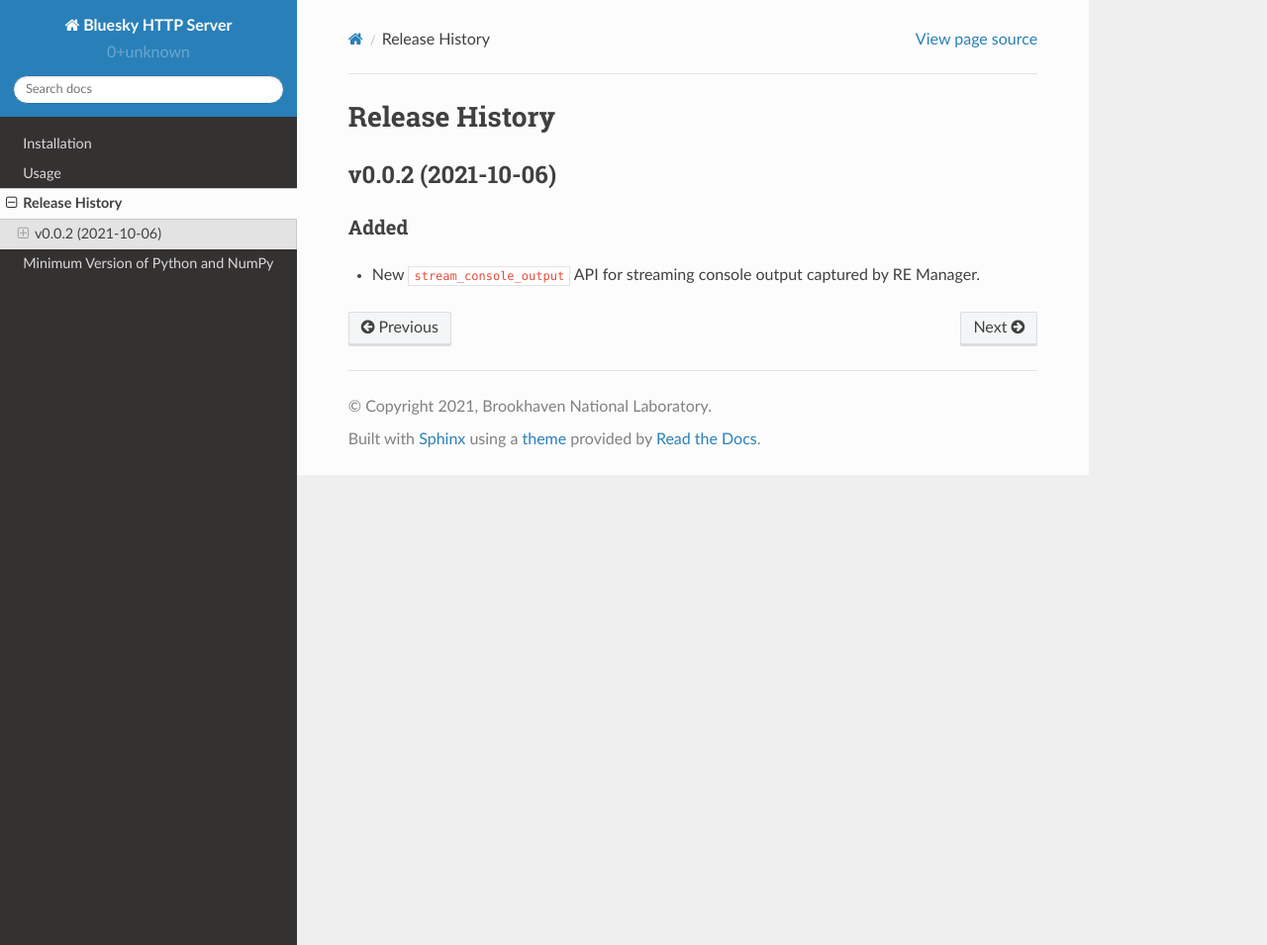
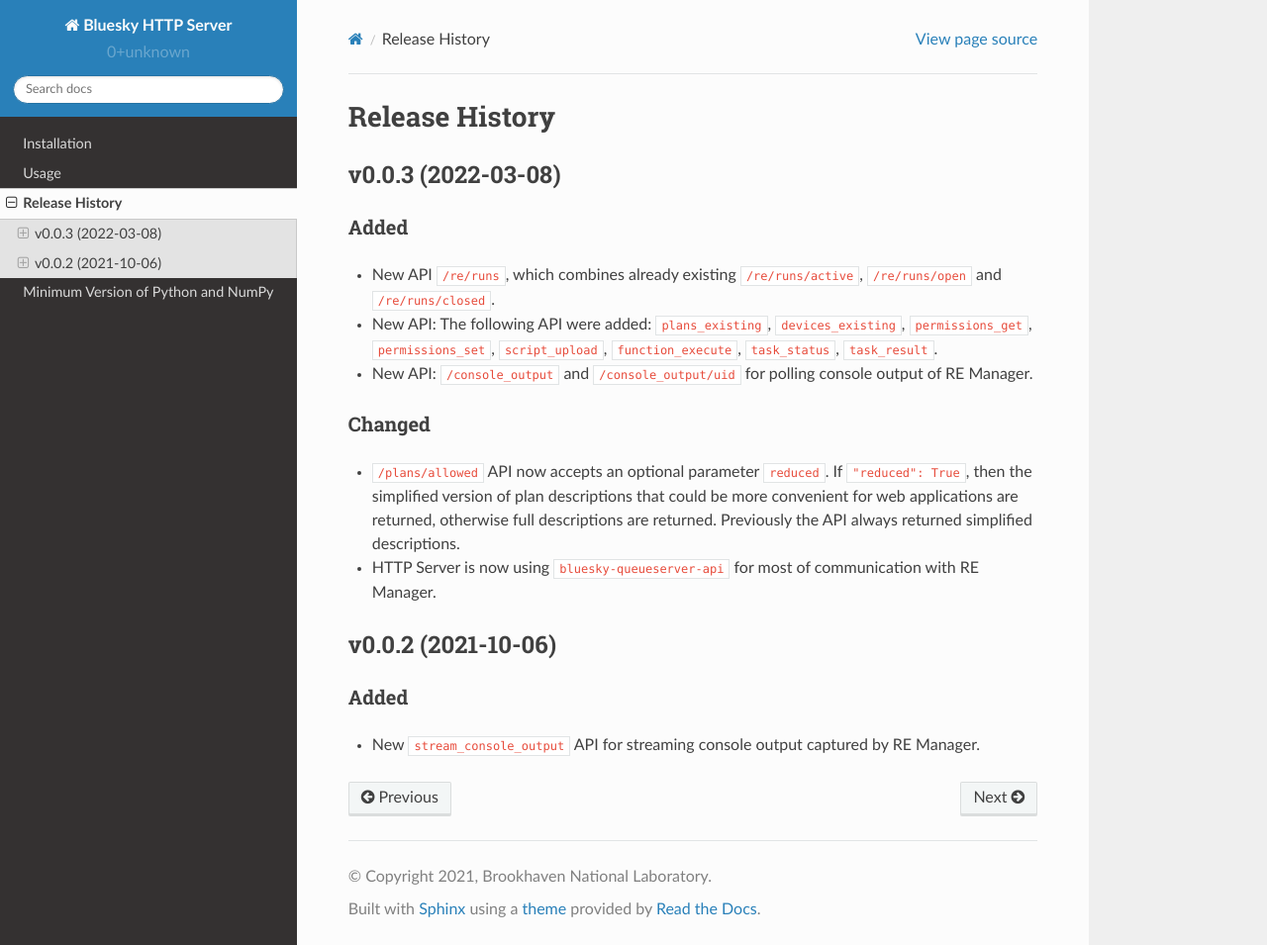
Before and after one commit to bluesky/bluesky-httpserver, a Sphinx documentation site: the page built from docs/source/release-history.rst, in a window 1280 px wide and 955 px high. Shown: the whole window at 99% size. Built offline with Sphinx 7.4.7 and the Read the Docs theme 2.0.0, drawn with Linux system fonts in a browser that asks for light colours.

Commit message:
Release notes: v0.0.3

```diff
--- a/docs/source/release-history.rst
+++ b/docs/source/release-history.rst
@@ -1,6 +1,34 @@
 ===============
 Release History
 ===============
+
+v0.0.3 (2022-03-08)
+===================
+
+Added
+-----
+
+* New API ``/re/runs``, which combines already existing ``/re/runs/active``, ``/re/runs/open``
+  and ``/re/runs/closed``.
+
+* New API: The following API were added: ``plans_existing``, ``devices_existing``,
+  ``permissions_get``, ``permissions_set``, ``script_upload``, ``function_execute``,
+  ``task_status``, ``task_result``.
+
+* New API: ``/console_output`` and ``/console_output/uid`` for polling console output of
+  RE Manager.
+
+Changed
+-------
+
+* ``/plans/allowed`` API now accepts an optional parameter ``reduced``.
+  If ``"reduced": True``, then the simplified version of plan descriptions
+  that could be more convenient for web applications are returned, otherwise
+  full descriptions are returned. Previously the API always returned
+  simplified descriptions.
+
+* HTTP Server is now using ``bluesky-queueserver-api`` for most of communication with
+  RE Manager.
 
 v0.0.2 (2021-10-06)
 ===================
```
